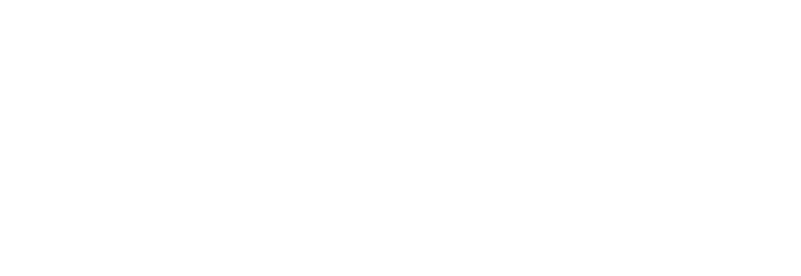
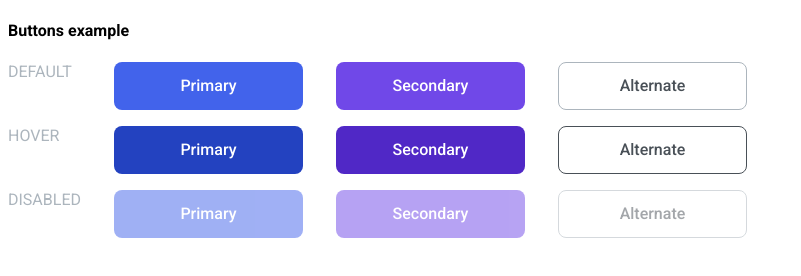
Before and after one commit to js-tasks-ru/htmlcss-20211125_alexandr-nikulin, a website: page 03-lection1/01-button/index.html in a window 1280 px wide. Shown: the whole page, without its empty margins (0-801 px from the left). Drawn offline with Linux system fonts and the light colour scheme.

Commit message:
03-lection1/01-button solution was added

```diff
--- a/03-lection1/01-button/button.css
+++ b/03-lection1/01-button/button.css
@@ -1 +1,86 @@
 /* Стилизация кнопки */
+.button {
+    height: 48px;
+    width: 189px;
+    border-radius: 8px;
+    font-size: 16px;
+    font-weight: 500;
+    cursor: pointer;
+}
+
+.button:disabled {
+    opacity: 0.5;
+    cursor: not-allowed;
+}
+
+.button_primary {
+    background: var(--primary);
+    color: var(--white);
+    border: none;
+
+    --hover-background: var(--hover-primary);
+    --hover-background-transition: background 200ms ease-in-out;
+}
+
+.button_primary:hover {
+    background: var(--hover-background);
+    transition: background 200ms ease-in;
+}
+
+.button_primary_hover {
+    background: var(--hover-background);
+    transition: var(--hover-background-transition);
+}
+
+.button_primary:active {
+    background: var(--hover-primary) radial-gradient(var(--hover-primary), var(--active-primary));
+    box-shadow: none;
+}
+
+.button_secondary {
+    background: var(--secondary);
+    color: var(--white);
+    border: none;
+
+    --hover-background-transition: background 200ms ease-in-out;
+    --hover-background: var(--hover-secondary);
+}
+
+.button_secondary:hover {
+    background: var(--hover-background);
+    transition: var(--hover-background-transition);
+}
+
+.button_secondary_hover {
+    background: var(--hover-background);
+    transition: var(--hover-background-transition);
+}
+
+.button_secondary:active {
+    background: var(--hover-secondary) radial-gradient(var(--hover-secondary), var(--active-secondary));
+    box-shadow: none;
+}
+
+.button_alternate {
+    background: white;
+    color: var(--grey-4);
+    border: 1px solid var(--grey-3);
+
+    --hover-border: 1px solid var(--grey-4);
+    --hover-border-transition: opacity 200ms ease-in-out, border 200ms ease-in-out;
+}
+
+.button_alternate:hover {
+    border: var(--hover-border);
+    transition: var(--hover-border-transition);
+}
+
+.button_alternate_hover {
+    border: var(--hover-border);
+    transition: var(--hover-border-transition);
+}
+
+.button_alternate:active {
+    background: var(--white) radial-gradient(var(--white), var(--grey-1));
+    box-shadow: none;
+}
--- a/03-lection1/01-button/index.html
+++ b/03-lection1/01-button/index.html
@@ -4,8 +4,51 @@
 <head>
     <link rel="stylesheet" href="../../assets/css/main.css">
     <link rel="stylesheet" href="./button.css">
+    <title>Buttons preview</title>
 </head>
+<style>
+    .preview {
+        display: flex;
+        column-gap: 33px;
+    }
+
+    .preview__column {
+        display: flex;
+        flex-direction: column;
+        row-gap: 16px;
+    }
+
+    .preview__row-caption {
+        text-transform: uppercase;
+        color: var(--grey-3);
+        flex-basis: 100%;
+    }
+
+</style>
 <body>
+<h4>Buttons example</h4>
+<div class="preview">
+    <div class="preview__column">
+        <div class="preview__row-caption">default</div>
+        <div class="preview__row-caption">hover</div>
+        <div class="preview__row-caption">disabled</div>
+    </div>
+    <div class="preview__column">
+        <button class="button button_primary">Primary</button>
+        <button class="button button_primary button_primary_hover">Primary</button>
+        <button class="button button_primary" disabled>Primary</button>
+    </div>
+    <div class="preview__column">
+        <button class="button button_secondary">Secondary</button>
+        <button class="button button_secondary button_secondary_hover">Secondary</button>
+        <button class="button button_secondary" disabled>Secondary</button>
+    </div>
+    <div class="preview__column">
+        <button class="button button_alternate">Alternate</button>
+        <button class="button button_alternate button_alternate_hover">Alternate</button>
+        <button class="button button_alternate" disabled>Alternate</button>
+    </div>
+</div>
 
 </body>
 </html>
--- a/assets/css/main.css
+++ b/assets/css/main.css
@@ -5,7 +5,11 @@
     --black: #212429;
     --pink: #F784AD;
     --purple: #7048E8;
-    --blue: #374FC7;
+    --dark-purple: #5028C6;
+    --very-dark-purple: #3711a2;
+    --blue: #4263EB;
+    --dark-blue: #2342C0;
+    --very-dark-blue: #0d2693;
     --red: #F03D3E;
     --grey-1: #F8F9FA;
     --grey-2: #DDE2E5;
@@ -16,7 +20,13 @@
     --success: var(--blue);
 
     --primary: var(--blue);
+    --hover-primary: var(--dark-blue);
+    --active-primary: var(--very-dark-blue);
+
     --secondary: var(--purple);
+    --hover-secondary: var(--dark-purple);
+    --active-secondary: var(--very-dark-purple);
+
 }
 
 * {
```
Lines whose indentation alone changed are shown as unchanged.
